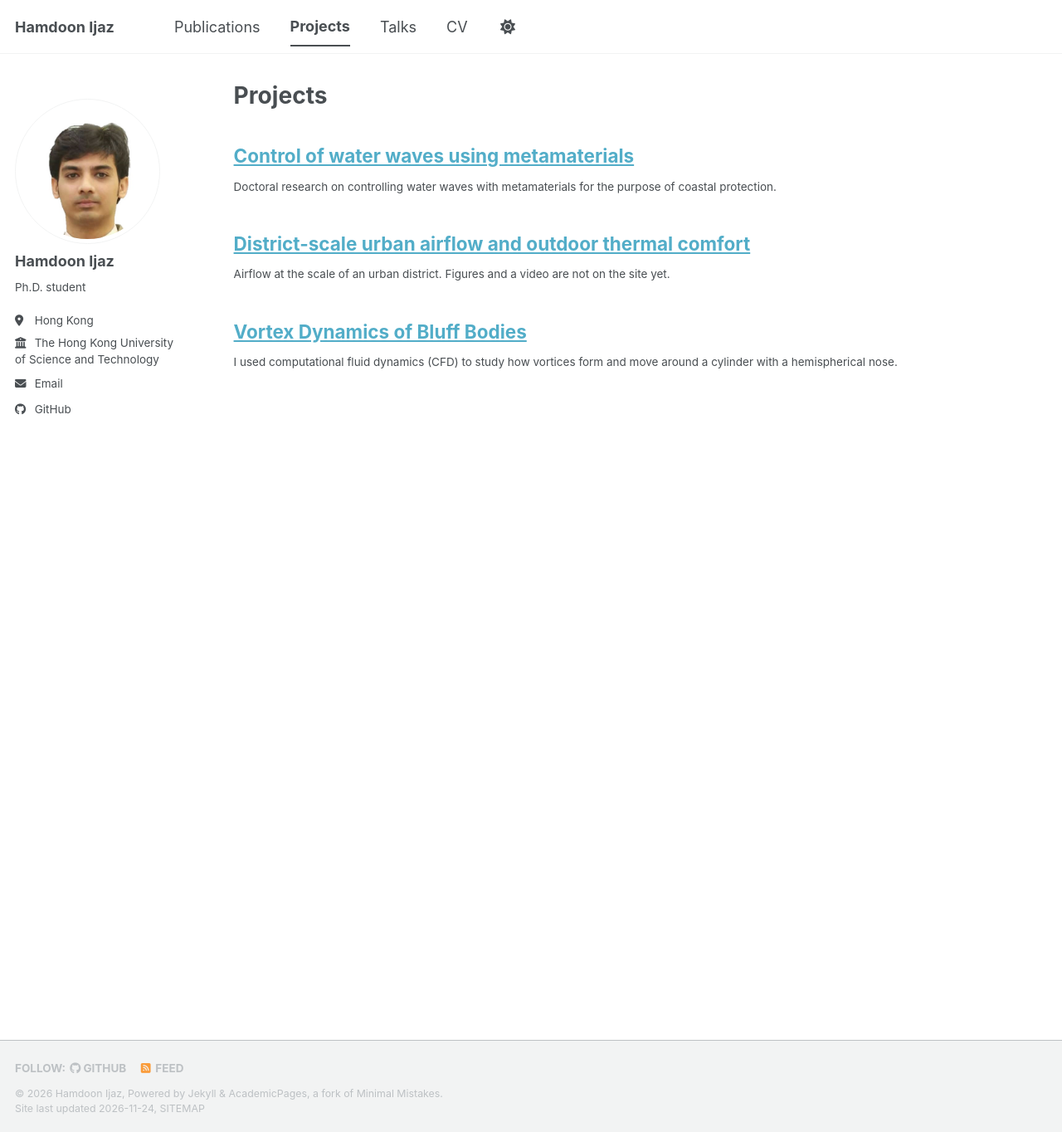
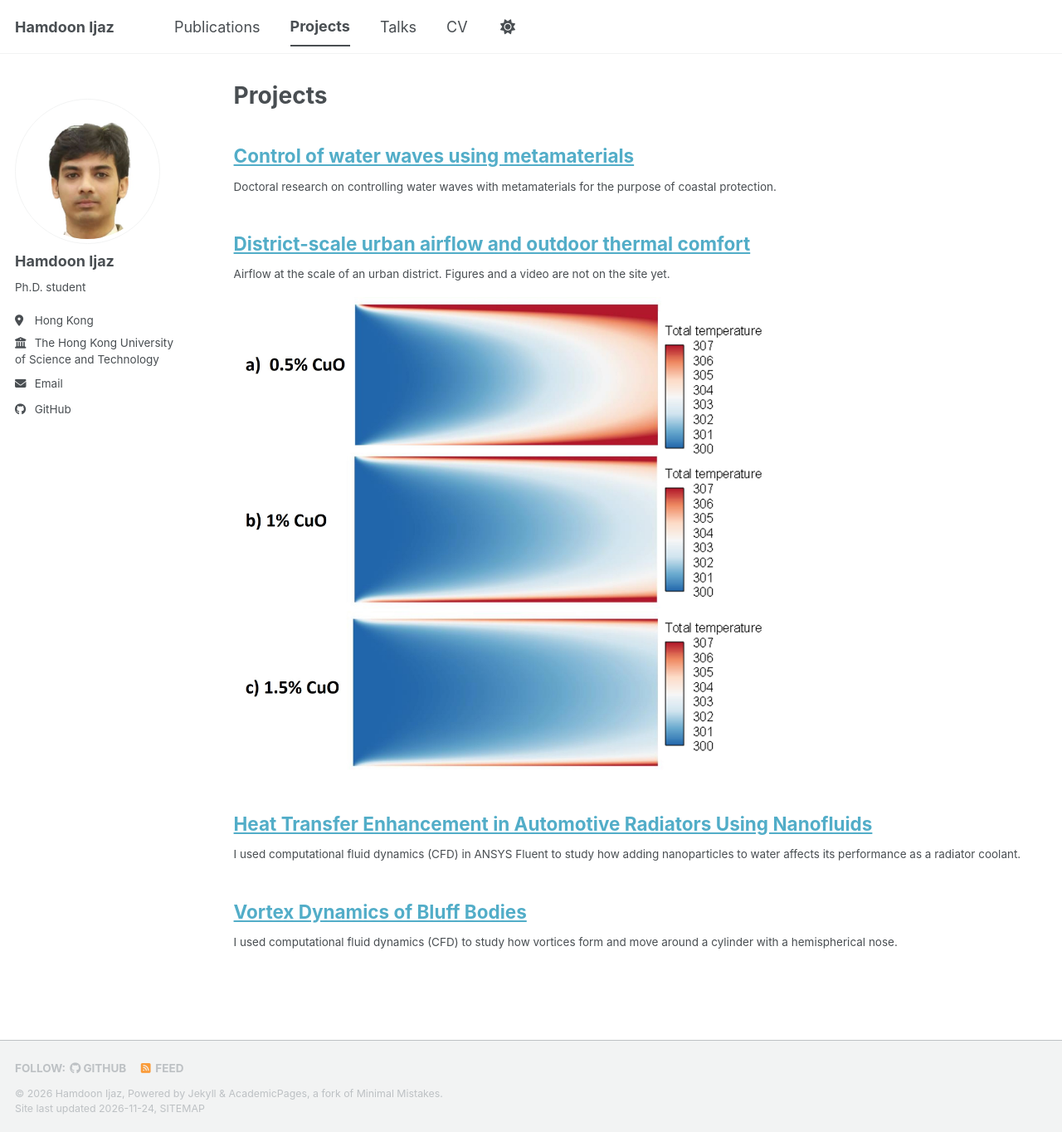
Before and after one commit to Hamdoon-UST/Hamdoon-UST.github.io, a Jekyll site: the page built from _pages/portfolio.html, in a window 1280 px wide and 1364 px high. Shown: the whole window at 83% size. Built offline with Jekyll 4.4.1, drawn with Linux system fonts in a browser that asks for light colours; a style sheet for code colours, icons or effects is not loaded.

Commit message:
Add the nanofluid radiator project to the portfolio.
The homepage and projects list use the copper oxide temperature figure as the teaser, and the project page links the two existing radiator papers.

Co-authored-by: Hamdoon Ijaz <Hamdoon-UST@users.noreply.github.com>

```diff
--- a/_includes/archive-single.html
+++ b/_includes/archive-single.html
@@ -14,15 +14,23 @@
 
 <div class="{{ include.type | default: "list" }}__item">
   <article class="archive__item" itemscope itemtype="http://schema.org/CreativeWork">
+    {% comment %}Grid keeps the theme fallback image. A list shows a teaser only when this item sets one.{% endcomment %}
+    {% assign show_teaser = false %}
     {% if include.type == "grid" and teaser %}
-      <div class="archive__item-teaser">
-        <img src=
-          {% if teaser contains "://" %}
-            "{{ teaser }}"
-          {% else %}
-            "{{ teaser | prepend: "/images/" | prepend: base_path }}"
-          {% endif %}
-          alt="">
+      {% assign show_teaser = true %}
+    {% elsif post.header.teaser %}
+      {% assign show_teaser = true %}
+    {% endif %}
+    {% if show_teaser %}
+      {% if teaser contains "://" %}
+        {% capture teaser_src %}{{ teaser | strip }}{% endcapture %}
+      {% else %}
+        {% capture teaser_src %}{{ teaser | strip | prepend: "/images/" | prepend: base_path }}{% endcapture %}
+      {% endif %}
+      <div class="archive__item-teaser{% unless include.type == "grid" %} archive__item-teaser--list{% endunless %}">
+        <a href="{{ base_path }}{{ post.url }}" rel="permalink">
+          <img src="{{ teaser_src | strip }}" alt="{{ title | strip_html | strip | escape }}">
+        </a>
       </div>
     {% endif %}
 
--- /dev/null
+++ b/_portfolio/nanofluid-radiators.md
@@ -0,0 +1,24 @@
+---
+title: "Heat Transfer Enhancement in Automotive Radiators Using Nanofluids"
+excerpt: "I used computational fluid dynamics (CFD) in ANSYS Fluent to study how adding nanoparticles to water affects its performance as a radiator coolant."
+collection: portfolio
+date: 2022-10-17
+permalink: /projects/nanofluid-radiators/
+header:
+  teaser: projects/nanofluid-radiators/heat-transfer.jpg
+---
+
+I used computational fluid dynamics (CFD) in ANSYS Fluent to study how adding nanoparticles to water affects its performance as a radiator coolant. In the radiator simulations, increasing the graphene oxide concentration from 6% to 10% by volume increased the predicted coolant temperature drop from 9.7 to 11.9 °C along the tube. A second study compared three oxide-based nanofluids and showed that the best-performing material depended on the flow regime. Copper oxide gave the strongest heat transfer at a Reynolds number of 2,000, while aluminium oxide performed best in the turbulent cases studied.
+
+{% include media-slot.html
+   path="/images/projects/nanofluid-radiators/heat-transfer.jpg"
+   width="70%"
+   alt="Total temperature in a copper oxide–water nanofluid at a Reynolds number of 2,000. From top to bottom, the panels are 0.5%, 1%, and 1.5% copper oxide by volume, with a scale from 300 to 307."
+   label="Figure 1"
+   caption="Figure 1. Temperature distribution in a copper oxide–water nanofluid. From top to bottom, the panels show copper oxide concentrations of 0.5%, 1.0%, and 1.5% by volume at a Reynolds number of 2,000. As concentration increases, the warm layers along the tube walls become thinner and the cooler core extends farther downstream."
+%}
+
+## Related publications
+
+* Hamdoon Ijaz, Hassan Raza, Ghulam Abbas Gohar, Sana Ullah, Awais Akhtar, and Muhammad Imran (2020). [Effect of graphene oxide doped nano coolant on temperature drop across the tube length and effectiveness of car radiator – A CFD study](/publication/graphene-oxide-radiator) ([https://doi.org/10.1016/j.tsep.2020.100689](https://doi.org/10.1016/j.tsep.2020.100689)). *Thermal Science and Engineering Progress*, 20, 100689. <a href="/files/papers/graphene-oxide-radiator.pdf">[PDF]</a>
+* Hamdoon Ijaz, Hassan Raza, Ghulam Abbas Gohar, and Sana Ullah (2023). [Effect of CuO-, SiO2-, and Al2O3-based nanofluids on automotive cooling systems from laminar to turbulent flow regime—A CFD study](/publication/nanofluid-automotive-cooling) ([https://doi.org/10.1002/htj.22744](https://doi.org/10.1002/htj.22744)). *Heat Transfer*, 52(2), 1365–1379. <a href="/files/papers/nanofluid-automotive-cooling.pdf">[PDF]</a>
--- a/_sass/layout/_custom.scss
+++ b/_sass/layout/_custom.scss
@@ -126,6 +126,45 @@
   padding-left: 1.2rem;
 }
 
+.research-theme-card {
+  list-style: none;
+  margin: 0.9rem 0 0.4rem;
+  max-width: min(70%, 36rem);
+}
+
+.research-theme-card a {
+  display: block;
+  overflow: hidden;
+  border: 1px solid var(--global-border-color);
+  border-radius: 4px;
+  text-decoration: none;
+}
+
+.research-theme-card img {
+  display: block;
+  width: 100%;
+  height: auto;
+}
+
+.research-theme-card span {
+  display: block;
+  padding: 0.7rem 0.85rem 0.8rem;
+  font-weight: 700;
+  text-decoration: underline;
+}
+
+/* Listing teaser. Grid cards keep the theme crop; the projects list shows the figure. */
+.archive__item-teaser--list {
+  max-width: min(70%, 36rem);
+  margin: 0.35rem 0 0.85rem;
+}
+
+.archive__item-teaser--list img {
+  display: block;
+  width: 100%;
+  height: auto;
+}
+
 .page__content .media-slot {
   max-width: 40rem;
   margin-left: auto;
```
Also changed, not shown: _pages/about.md (+12 -0 lines), images/projects/nanofluid-radiators/heat-transfer.jpg (added).
